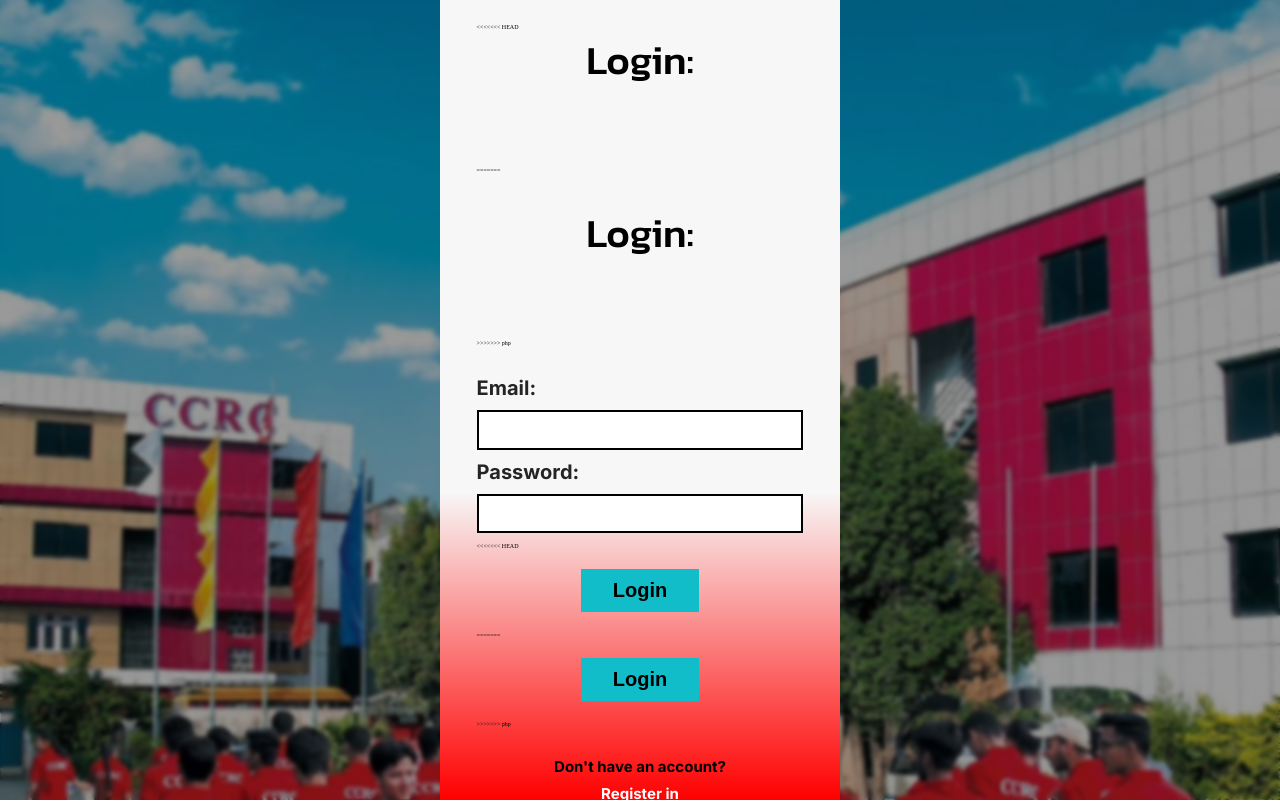
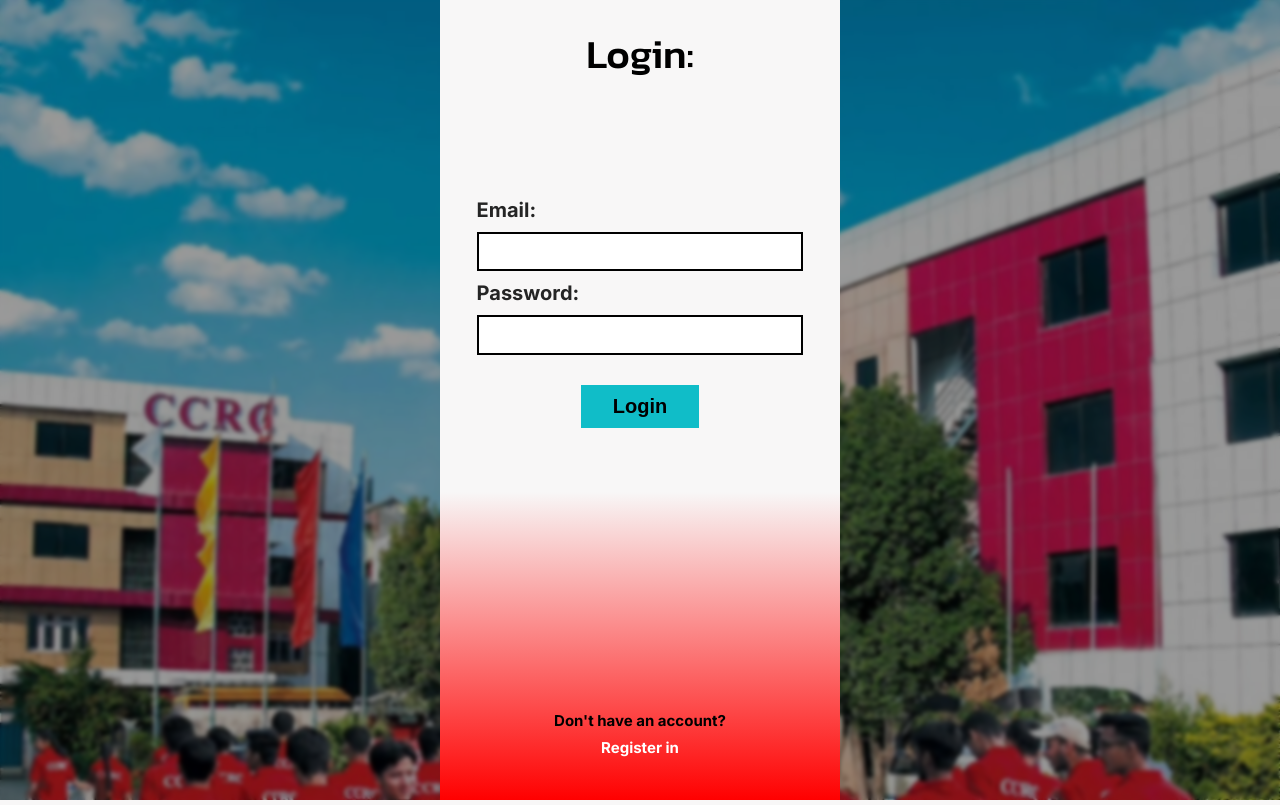
Before and after one commit to byPriyanshu/UserAuth, a PHP site: page /login.php in a window 1280 px wide. Run offline with PHP 8.4, Linux system fonts and the light colour scheme.

Commit message:
fixed more conflicts

```diff
--- a/login.php
+++ b/login.php
@@ -28,15 +28,6 @@
 <body>
     <div class="wrapper bg-image">
         <div class="container bg-gradient">
-<<<<<<< HEAD
-            <form action="" id="form">
-                <div class="top-section">
-                    <h2>Login: </h2>
-                </div>
-
-                <span class="error">&nbsp</span>
-
-=======
             <form action="" method="POST" id="form">
                 <div class="top-section">
                     <h2>Login: </h2>
@@ -44,17 +35,12 @@
 
                 <span class="error"><?php echo isset($error_message) ? $error_message : ""; ?>&nbsp</span>
 
->>>>>>> php
                 <div class="mid-section">
                     <label for="email">Email: </label>
                     <input type="email" name="email" id="email">
                     <label for="pass">Password: </label>
                     <input type="password" name="pass" id="pass">
-<<<<<<< HEAD
-                    <button type="submit">Login</button>
-=======
                     <button type="submit" name="submit">Login</button>
->>>>>>> php
                 </div>
 
                 <div class="bottom-section">
```
